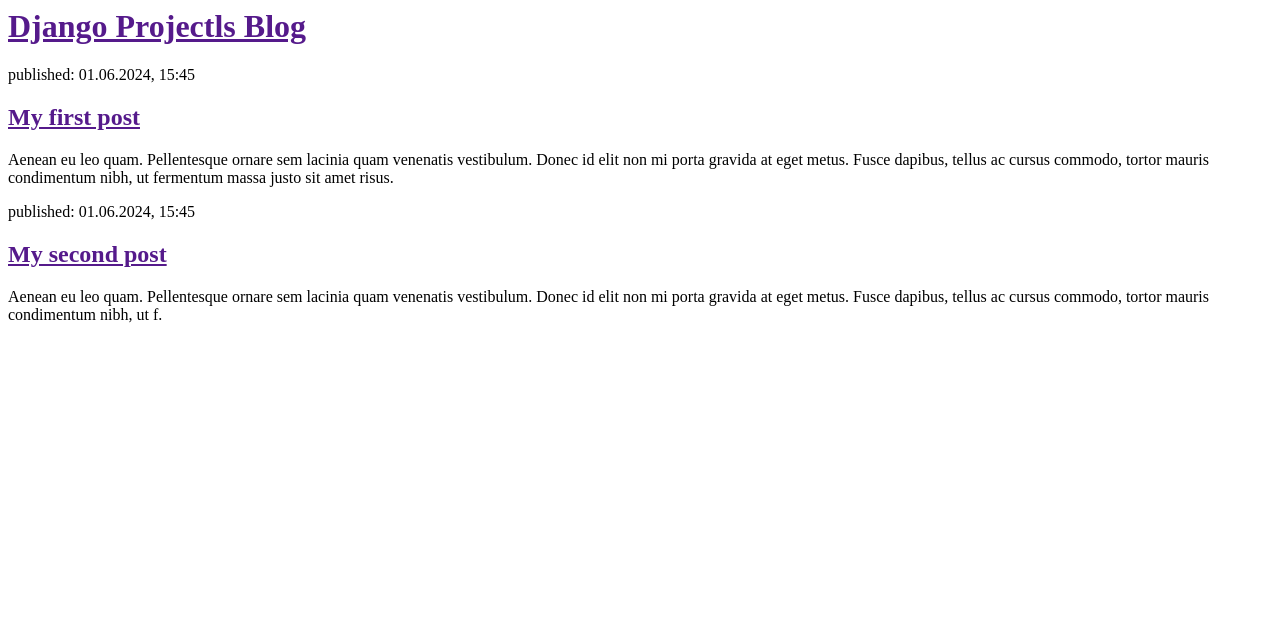
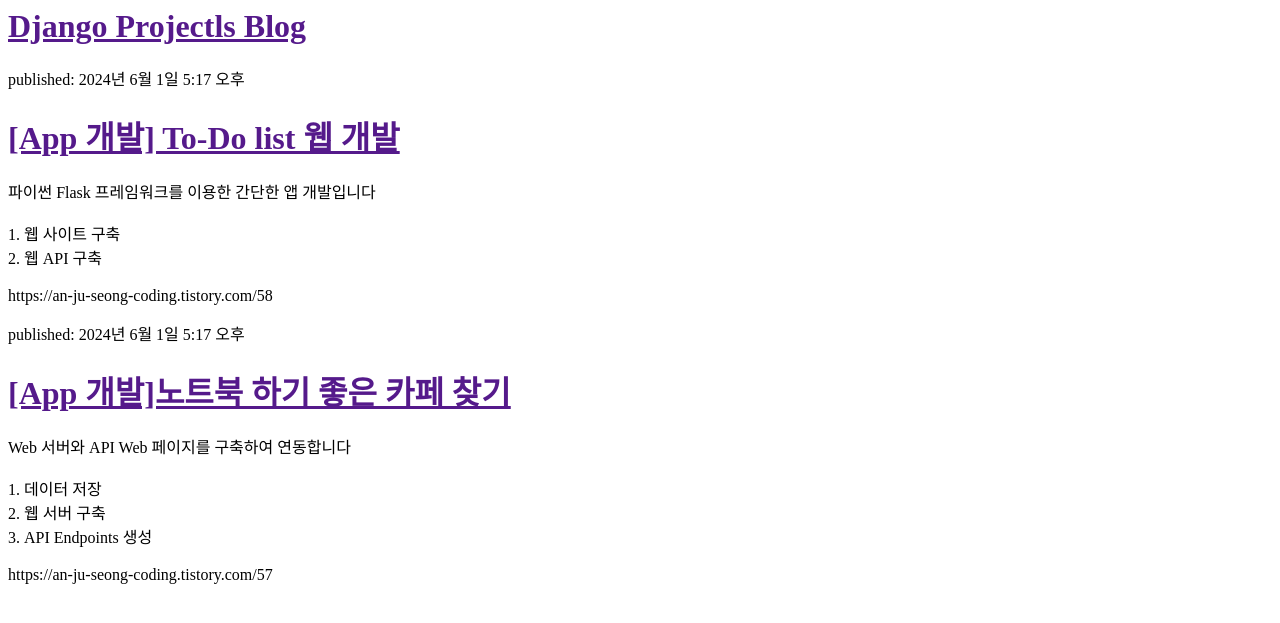
Before and after one commit to plintAn/my-first-blog, a Django app: page / in a window 1280 px wide. Shown: the top 623 px of the page. Run offline with Django 4.2, Linux system fonts and the light colour scheme; data comes from the database, SQL or seed files in the repository; both versions use the stored data as it was after the commit.

Commit message:
Modified templates to display posts from database.

```diff
--- a/blog/templates/blog/post_list.html
+++ b/blog/templates/blog/post_list.html
@@ -7,16 +7,13 @@
             <h1><a href="">Django Projectls Blog</a></h1>
         </div>
 
+        {% for post in posts %}
         <div>
-            <p>published: 01.06.2024, 15:45</p>
-            <h2><a href="">My first post</a></h2>
-            <p>Aenean eu leo quam. Pellentesque ornare sem lacinia quam venenatis vestibulum. Donec id elit non mi porta gravida at eget metus. Fusce dapibus, tellus ac cursus commodo, tortor mauris condimentum nibh, ut fermentum massa justo sit amet risus.</p>
+            <p>published: {{ post.published_date }}</p>
+            <h1><a href="">{{ post.title }}</a></h1>
+            <p>{{ post.text|linebreaksbr }}</p>
         </div>
+        {% endfor %}
 
-        <div>
-            <p>published: 01.06.2024, 15:45</p>
-            <h2><a href="">My second post</a></h2>
-            <p>Aenean eu leo quam. Pellentesque ornare sem lacinia quam venenatis vestibulum. Donec id elit non mi porta gravida at eget metus. Fusce dapibus, tellus ac cursus commodo, tortor mauris condimentum nibh, ut f.</p>
-        </div>
     </body>
 </html>
--- a/blog/views.py
+++ b/blog/views.py
@@ -1,6 +1,7 @@
 from django.shortcuts import render
-
-# Create your views here.
+from django.utils import timezone
+from .models import Post
 
 def post_list(request):
-    return render(request, 'blog/post_list.html', {})
+    posts = Post.objects.filter(published_date__lte=timezone.now()).order_by('published_date')
+    return render(request, 'blog/post_list.html', {'posts': posts})
```
Also changed, not shown: db.sqlite3.
